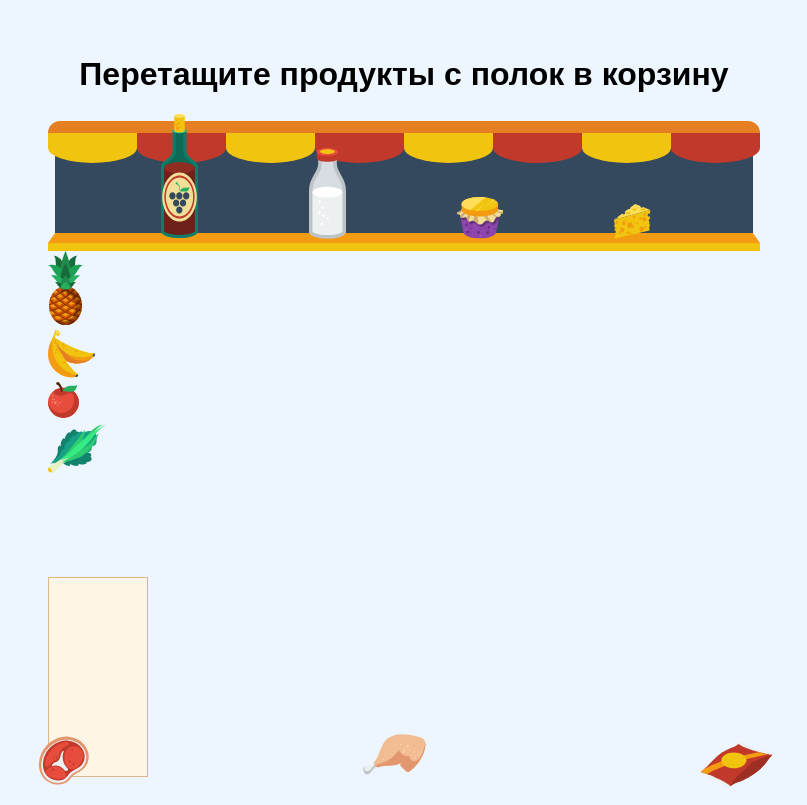
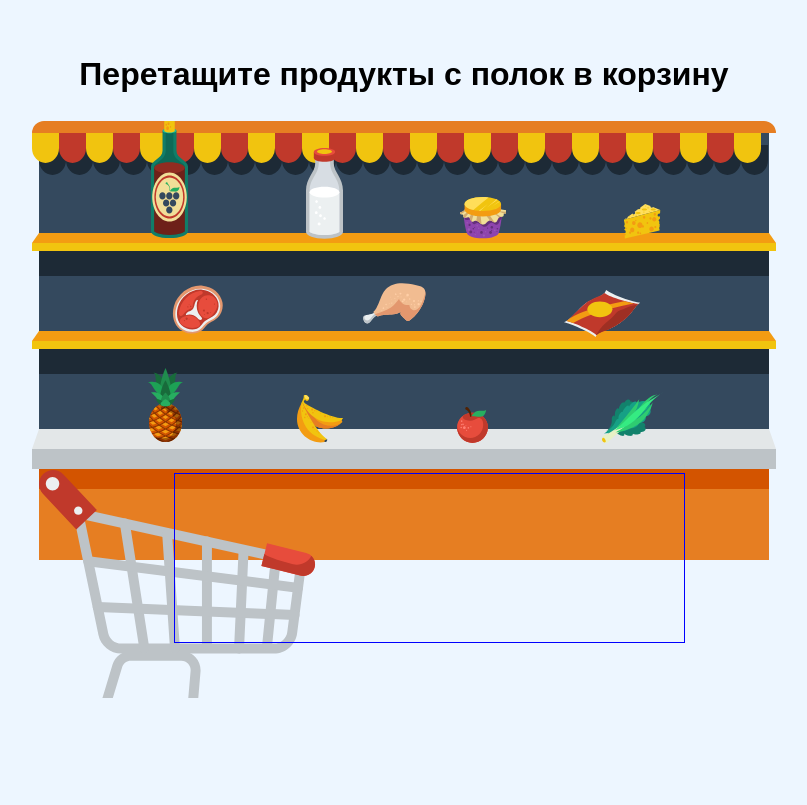
Before and after one commit to AlexanderMorugin/vanilla-js-market, a plain HTML site: page index.html in a window 1280 px wide. Shown: the whole page, without its empty margins (236-1043 px from the left). Drawn offline with Linux system fonts and the light colour scheme.

Commit message:
made html

```diff
--- a/blocks/page/page.css
+++ b/blocks/page/page.css
@@ -3,7 +3,7 @@
   width: 100%;
   max-width: 768px;
   margin: 0 auto;
-  padding: 28px;
+  padding: 28px 12px;
 
   /*
   -webkit-font-smoothing: antialiased;
--- a/index.html
+++ b/index.html
@@ -17,19 +17,16 @@
     <main class="content">
       <section class="shelf-top">
         <ul class="umbrella">
-          <li class="umbrella__item"></li>
-          <li class="umbrella__item"></li>
-          <li class="umbrella__item"></li>
-          <li class="umbrella__item"></li>
-          <li class="umbrella__item"></li>
-          <li class="umbrella__item"></li>
-          <li class="umbrella__item"></li>
-          <li class="umbrella__item"></li>
+          <!-- Козырек -->
         </ul>
 
         <div class="shelf-top__header"></div>
 
-        <div class="back"></div>
+        <div class="back">
+          <ul class="shadow">
+            <!-- Тень козырька -->
+          </ul>
+        </div>
 
         <div class="shelf-cover"></div>
         <div class="shelf-base">
@@ -40,22 +37,42 @@
       </section>
 
       <section class="shelf-middle">
-        <ul id="list-middle" class="list">
-      <!-- Здесь будут вставляться продукты -->
-      </ul>
+        <div class="back-second">
+          <div class="shadow-second"></div>
+        </div>
+
+        <div class="shelf-cover"></div>
+        <div class="shelf-base">
+          <ul id="list-middle" class="list">
+            <!-- Здесь будут вставляться продукты -->
+          </ul>
+        </div>
       </section>
 
       <section class="shelf-bottom">
-        <ul id="list-bottom" class="shelf">
-      <!-- Здесь будут вставляться продукты -->
-      </ul>
+        <div class="back-second">
+          <div class="shadow-second"></div>
+        </div>
+
+        <div class="shelf-cover-bottom"></div>
+        <div class="shelf-base-bottom">
+          <ul id="list-bottom" class="list-bottom">
+            <!-- Здесь будут вставляться продукты -->
+          </ul>
+        </div>
       </section>
     </main>
-    <div class="cart">
+    <footer class="footer">
+      <div class="footer__shadow"></div>
+
+      <div class="cart"></div>
+
+      <img src="./assets/images/img-cart.svg" alt="cart" class="cart__image" />
       <a href="https://lavka.yandex.ru/" target="_blank" class="button"
         >Оплатить корзину</a
       >
-    </div>
+    </footer>
+
     <script src="./scripts/index.js"></script>
   </body>
 </html>
--- a/pages/index.css
+++ b/pages/index.css
@@ -15,7 +15,7 @@
 @import url(../blocks/list/__item/list__item.css);
 @import url(../blocks/list/__item/_dragged/list__item_dragged.css); */
 
-@import url(../blocks/cart/cart.css);
+/* @import url(../blocks/cart/cart.css); */
 @import url(../blocks/button/button.css);
 @import url(../blocks/button/_visible/button_visible.css);
 
@@ -31,22 +31,21 @@
 
 .shelf-top {
   position: relative;
-  /* height: 204px; */
+  overflow: hidden;
 }
 
 .umbrella {
   position: absolute;
   top: 12px;
-  right: 0;
+  left: 0;
   display: flex;
-  width: 100%;
-  min-height: 30px;
-  /* justify-content: space-between; */
-  /* z-index: 15; */
+  /* min-height: 30px; */
+  overflow: hidden;
+  z-index: 2;
 }
 
 .umbrella__item {
-  width: 100%;
+  width: 27px;
   min-height: 30px;
   background: #f1c40f;
   border-bottom-left-radius: 50%;
@@ -65,14 +64,58 @@
 }
 
 .back {
+  position: relative;
   background: #34495e;
   border-left: 7px solid #edf6ff;
   border-right: 7px solid #edf6ff;
   height: 100px;
+  overflow: hidden;
+}
+
+.back-second {
+  position: relative;
+  background: #34495e;
+  border-left: 7px solid #edf6ff;
+  border-right: 7px solid #edf6ff;
+  height: 80px;
+}
+
+.shadow {
+  position: absolute;
+  top: 12px;
+  left: 0;
+  display: flex;
+  /* margin-right: 7px; */
+}
+
+.shadow-second {
+  position: absolute;
+  top: 0;
+  left: 0;
+  background: #1d2a36;
+  width: 100%;
+  height: 25px;
+  /* z-index: 2; */
+}
+
+.shadow-item {
+  width: 27px;
+  min-height: 30px;
+  background: #1d2a36;
+  border-bottom-left-radius: 50%;
+  border-bottom-right-radius: 50%;
 }
 
 .shelf-cover {
   border-bottom: 10px solid #f39c12;
+  border-left: 7px solid transparent;
+  border-right: 7px solid transparent;
+  height: 0;
+  width: 100%;
+}
+
+.shelf-cover-bottom {
+  border-bottom: 20px solid #e3e7e8;
   border-left: 7px solid transparent;
   border-right: 7px solid transparent;
   height: 0;
@@ -85,6 +128,12 @@
   min-height: 8px;
 }
 
+.shelf-base-bottom {
+  position: relative;
+  background: #bdc3c7;
+  min-height: 20px;
+}
+
 .list {
   position: absolute;
   bottom: 8px;
@@ -93,14 +142,66 @@
   display: flex;
   justify-content: space-evenly;
   align-items: flex-end;
-  /* gap: 2px; */
   width: 100%;
+  /* z-index: 3; */
+}
+
+.list-bottom {
+  position: absolute;
+  bottom: 22px;
+  left: 2px;
+  right: 8px;
+  display: flex;
+  justify-content: space-evenly;
+  align-items: flex-end;
+  width: 100%;
+  /* z-index: 3; */
 }
 
 .list__item {
   cursor: grab;
+  z-index: 3;
 }
 
 .list__item_dragged {
   transform: scale(1.5);
 }
+
+.footer {
+  position: relative;
+  background: #e67e22;
+  border-left: 7px solid #edf6ff;
+  border-right: 7px solid #edf6ff;
+  height: 91px;
+}
+
+.footer__shadow {
+  position: absolute;
+  top: 0;
+  left: 0;
+  background: #d35400;
+  width: 100%;
+  height: 20px;
+}
+
+.cart {
+  position: absolute;
+  top: 4px;
+  left: 50px;
+  right: 0;
+  margin-left: auto;
+  margin-right: auto;
+  text-align: center;
+  display: flex;
+  align-items: flex-end;
+  width: 70%;
+  height: 170px;
+  border: 1px solid blue;
+  /* background: #e3e7e8; */
+  z-index: 5;
+}
+
+.cart__image {
+  position: relative;
+  z-index: 4;
+}
--- a/scripts/index.js
+++ b/scripts/index.js
@@ -13,6 +13,20 @@ const products = [
 ];
 
 let count = [];
+
+// Функция отрисовки козырька
+function showUmbrella() {
+  document.querySelector('.umbrella').innerHTML = new Array(27)
+    .fill().map((_, index) => `<li key={index} class="umbrella__item"></li>`)
+    .join('');
+}
+
+// Функция отрисовки тени козырька
+function showUmbrellaShadow() {
+  document.querySelector('.shadow').innerHTML = new Array(27)
+    .fill().map((_, index) => `<li key={index} class="shadow-item"></li>`)
+    .join('');
+}
 
 // Функция отрисовки продуктов
 function showProducts(arr, el) {
@@ -65,3 +79,6 @@ for (item of shelfItems) {
     });
   });
 }
+
+showUmbrella();
+showUmbrellaShadow()
```
